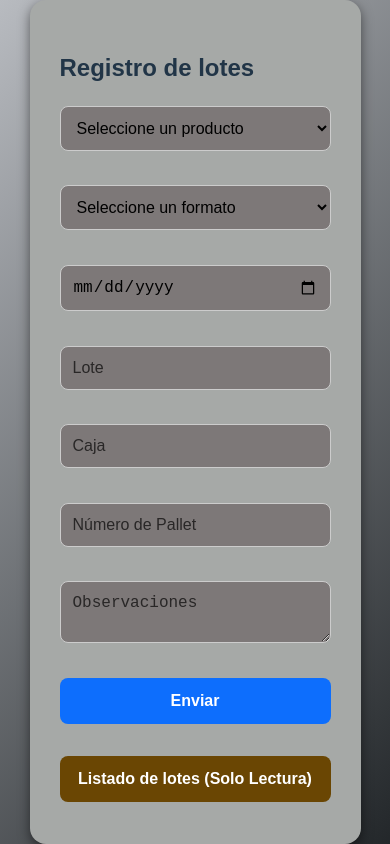
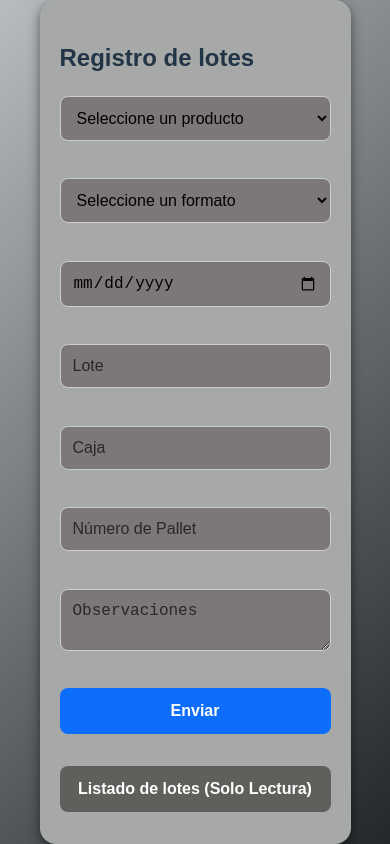
Before and after one commit to leoptr22/contra-muestras, a React (Vite) app: page / in a window 390 px wide. Built offline with nearby package versions, Linux system fonts and the light colour scheme.

Commit message:
anexo hoja de calculo

```diff
--- a/src/Contramuestras.css
+++ b/src/Contramuestras.css
@@ -41,7 +41,7 @@ button {
 
   /* Estilo para el botón de ver la hoja de cálculo */
   .view-button {
-    background-color: #6a4603; /* Color azul */
+    background-color: #615f5c; /* Color azul */
     color: white;
     margin-top: 20px; /* Separación entre botones */
   }
@@ -152,8 +152,8 @@ button {
     /* Contenedor del formulario */
     .formulario {
         width: 100%; /* Hace que el formulario ocupe todo el ancho de la pantalla */
-        max-width: 700px; /* Limita el tamaño máximo del formulario */
-        padding: 30px; /* Añade padding para darle espacio */
+        max-width: 750px; /* Limita el tamaño máximo del formulario */
+        padding: 20px; /* Añade padding para darle espacio */
         margin: 0 auto; /* Centra el formulario */
         box-sizing: border-box; /* Asegura que el padding no afecte al tamaño total */
         height: 100vh; /* Asegura que el formulario ocupe toda la altura de la pantalla */
```
